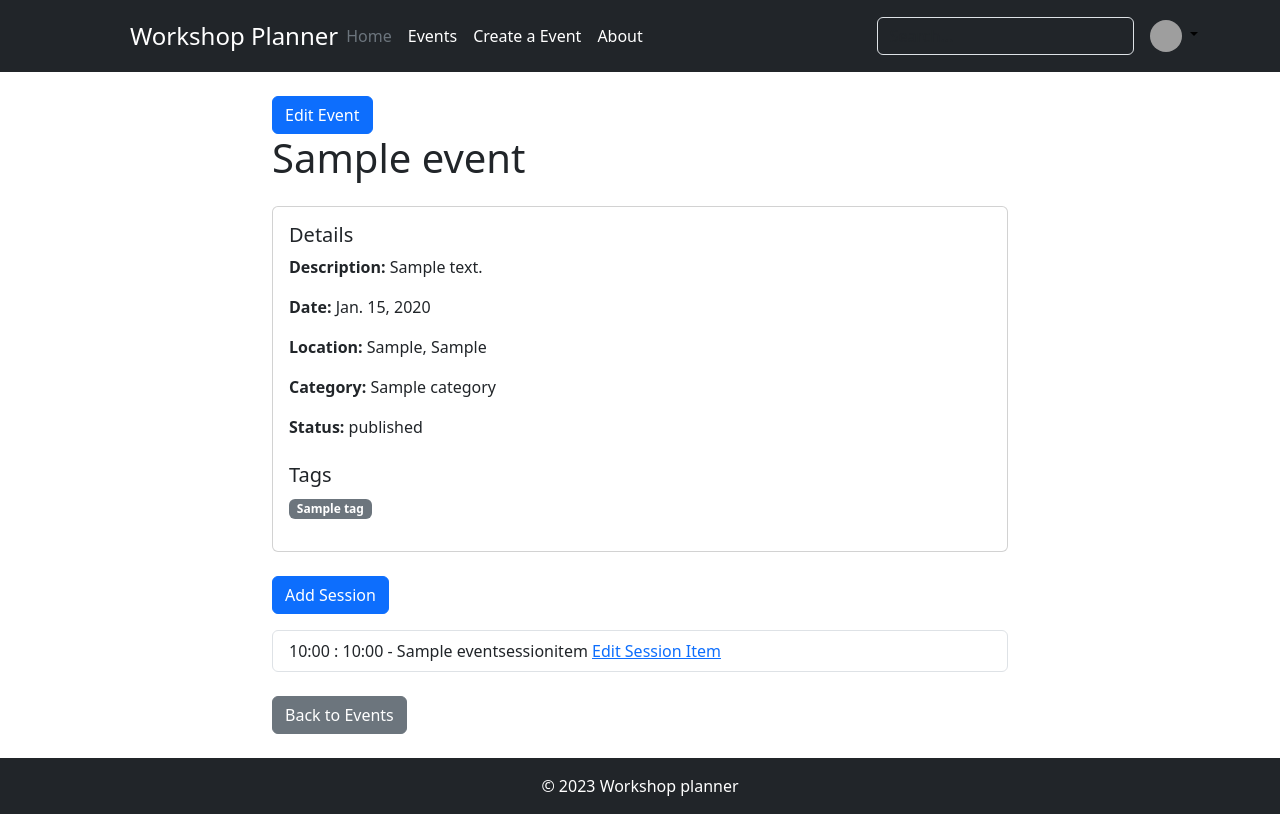
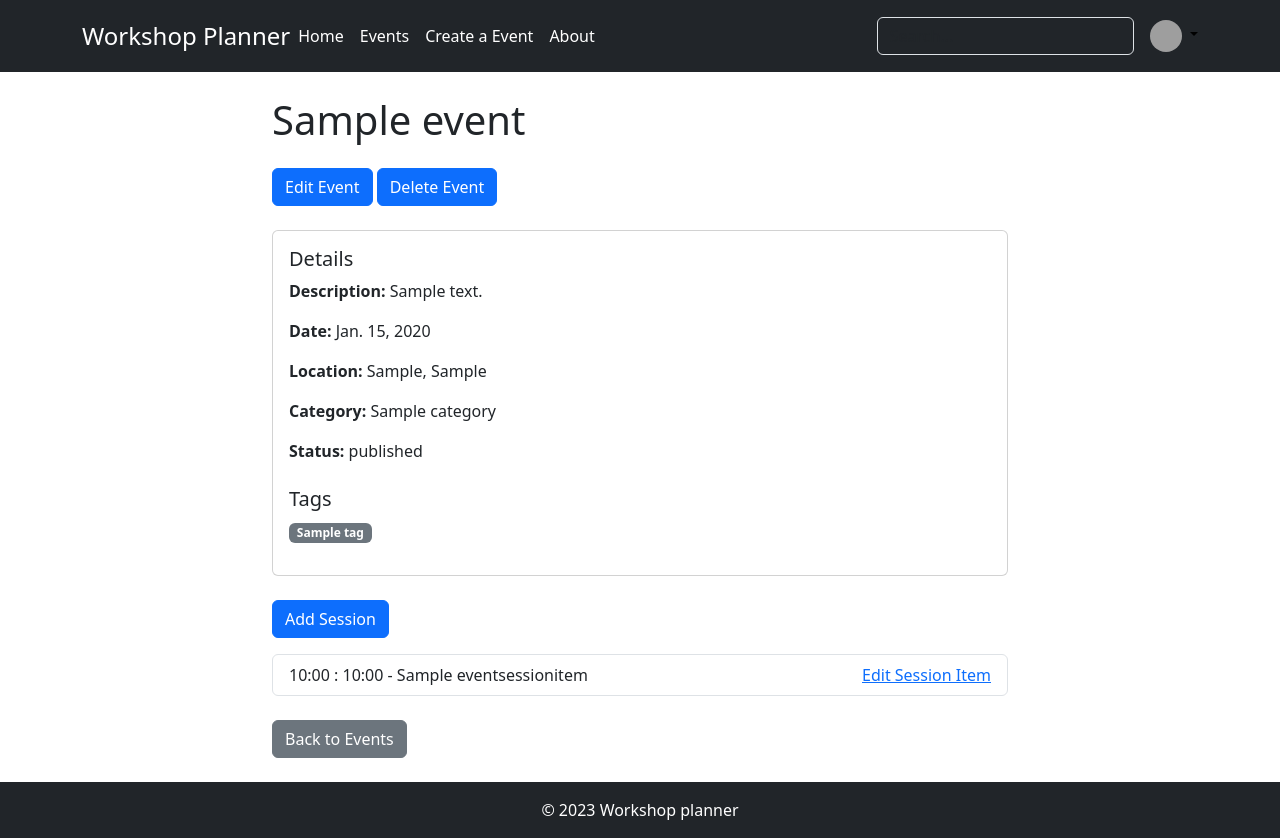
Before and after one commit to Emre-Oktay/workshopPlanner, a Django app: page /events/1/ in a window 1280 px wide. Before the commit the page ends 814 px from the top, so only its background shows below. Run offline with Django 4.2, Linux system fonts and the light colour scheme; a user stored in the database is signed in; tables that the repository leaves empty hold one stand-in row (values such as "Sample post"); grey boxes are pictures that could not be loaded.

Commit message:
added delete event page

```diff
--- a/events/templates/events/event_detail.html
+++ b/events/templates/events/event_detail.html
@@ -3,13 +3,15 @@
 {% block content %}
 
 <div class="row">
+
     <div class="col-md-8 offset-md-2">
+
+        <h1 class="mb-4">{{ event.title }}</h1>
         {% if user.is_authenticated and event.creator == user %}
         <a href="{% url 'edit_event' event.id %}" class="btn btn-primary">Edit Event</a>
+        <a href="{% url 'delete_event' event.id %}" class="btn btn-primary">Delete Event</a>
         {% endif %}
-        <h1 class="mb-4">{{ event.title }}</h1>
-
-        <div class="card">
+        <div class="card mt-4">
             <div class="card-body">
                 <h5 class="card-title">Details</h5>
                 <p class="card-text"><strong>Description:</strong> {{ event.description }}</p>
@@ -35,7 +37,7 @@
         <!-- List of event sessions -->
         <ul class="list-group mt-3">
             {% for session in event_sessions %}
-            <li class="list-group-item">
+            <li class="list-group-item d-flex justify-content-between">
                 {{ session.start_time|time:"H:i" }} : {{ session.end_time|time:"H:i"}} - {{session.title }}
                 {% if user.is_authenticated and user == event.creator %}
                 <a href="{% url 'edit_session_item' event_id=event.id session_id=session.id %}">Edit
@@ -48,4 +50,5 @@
         <a href="{% url 'event_list' %}" class="btn btn-secondary mt-4">Back to Events</a>
     </div>
 
-    {% endblock %}
+</div>
+{% endblock %}
--- a/templates/base.html
+++ b/templates/base.html
@@ -17,14 +17,11 @@
             <div class="d-flex flex-wrap align-items-center justify-content-center justify-content-lg-start">
                 <a href="{% url 'event_list' %}"
                     class="d-flex align-items-center mb-2 mb-lg-0 text-white text-decoration-none">
-                    <svg class="bi me-2" width="40" height="32" role="img" aria-label="Bootstrap">
-                        <use xlink:href="#bootstrap"></use>
-                    </svg>
                     <span class="fs-4">Workshop Planner</span>
                 </a>
 
                 <ul class="nav col-12 col-lg-auto me-lg-auto mb-2 justify-content-center mb-md-0">
-                    <li><a href="#" class="nav-link px-2 text-secondary">Home</a></li>
+                    <li><a href="#" class="nav-link px-2 text-white">Home</a></li>
                     <li><a href="{% url 'event_list' %}" class="nav-link px-2 text-white">Events</a></li>
                     <li><a href="{% url 'create_event' %}" class="nav-link px-2 text-white">Create a Event</a></li>
                     <li><a href="#" class="nav-link px-2 text-white">About</a></li>
```
Also changed, not shown: events/templates/events/delete_event.html (added, +21 -0 lines).
